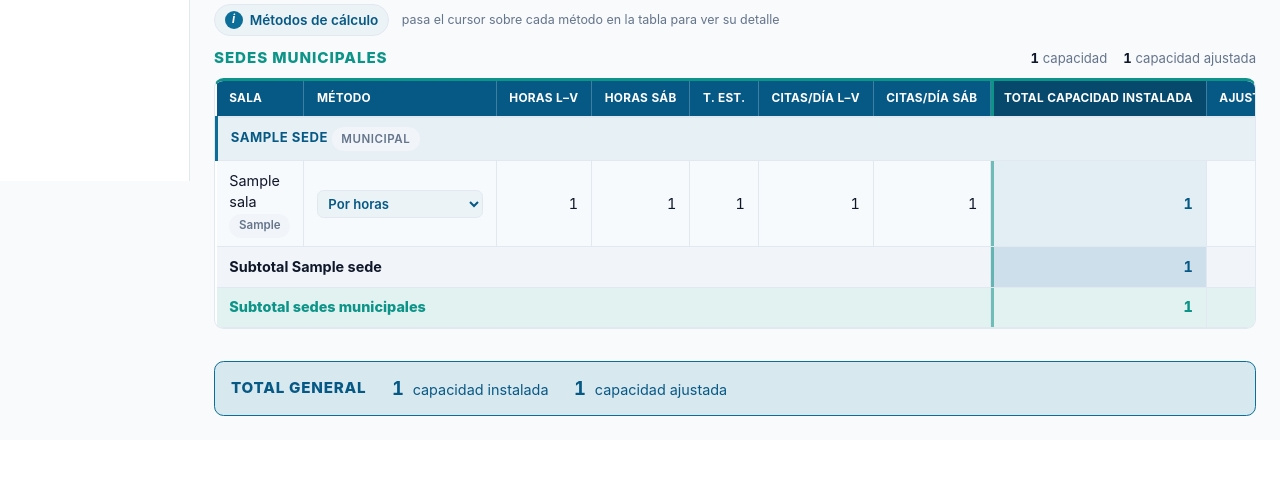
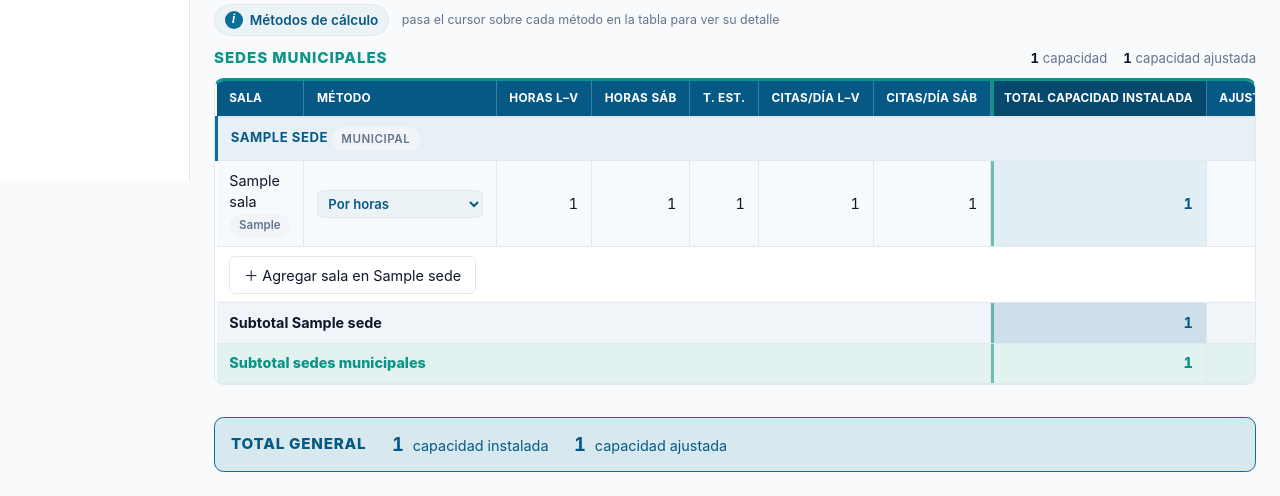
Before and after one commit to Pablo-app-developer/inocap, a Django app: page /mensual/ in a window 1280 px wide. Shown: the part 615-1111 px from the top of the page. Before the commit the page ends 1031 px from the top, so only its background shows below. Run offline with Django 5.2, Linux system fonts and the light colour scheme; a user stored in the database is signed in; tables that the repository leaves empty hold one stand-in row (values such as "Sample post").

Commit message:
Agregar botón "+ agregar sala" en Capacidad instalada mensual
Antes solo se podían crear salas nuevas desde /admin/. Ahora cada
grupo de sede tiene un botón que crea la Sala y su CapacidadSala en
cero para el mes en curso (igual que una sala nueva al correr
crear_mes), lista para llenarse con "Editar".

Co-Authored-By: Claude Sonnet 5 <noreply@anthropic.com>

```diff
--- /dev/null
+++ b/apps/capacidad/templates/capacidad/partials/_fila_agregar_sala_boton.html
@@ -0,0 +1,10 @@
+{% load l10n %}
+<tr id="agregar-sala-{{ sede.id }}" class="fila-agregar">
+  <td colspan="13">
+    <button class="btn" type="button"
+            hx-get="{% url 'capacidad:agregar_sala' sede.id %}?unidad={{ unidad.id }}&anio={{ anio|unlocalize }}&mes={{ mes }}"
+            hx-target="#agregar-sala-{{ sede.id }}" hx-swap="outerHTML">
+      ＋ Agregar sala en {{ sede.nombre }}
+    </button>
+  </td>
+</tr>
--- a/apps/capacidad/templates/capacidad/partials/_tabla.html
+++ b/apps/capacidad/templates/capacidad/partials/_tabla.html
@@ -44,6 +44,7 @@
         {% for cap in g.filas %}
           {% include "capacidad/partials/_fila.html" %}
         {% endfor %}
+        {% include "capacidad/partials/_fila_agregar_sala_boton.html" with sede=g.sede unidad=vm.unidad anio=vm.anio mes=vm.mes %}
         <tr class="total">
           <td colspan="7">Subtotal {{ g.sede.nombre }}</td>
           <td class="num col-hl">{{ g.subtotal_citas_mes }}</td>
--- a/apps/capacidad/urls.py
+++ b/apps/capacidad/urls.py
@@ -11,6 +11,11 @@ urlpatterns = [
     path("capacidad/<int:pk>/editar/", views.editar_capacidad, name="editar_capacidad"),
     path("capacidad/<int:pk>/metodo/", views.cambiar_metodo, name="cambiar_metodo"),
     path("capacidad/<int:pk>/fila/", views.fila_capacidad, name="fila_capacidad"),
+    path("sede/<int:sede_id>/salas/agregar/", views.agregar_sala, name="agregar_sala"),
+    path(
+        "sede/<int:sede_id>/salas/agregar/cancelar/",
+        views.cancelar_agregar_sala, name="cancelar_agregar_sala",
+    ),
     path("novedades/", views.novedades, name="novedades"),
     path("novedades/agregar/<int:cap_id>/", views.agregar_novedad, name="agregar_novedad"),
     path("novedades/<int:pk>/eliminar/", views.eliminar_novedad, name="eliminar_novedad"),
--- a/apps/capacidad/views.py
+++ b/apps/capacidad/views.py
@@ -18,10 +18,10 @@ from django.urls import reverse
 from django.views.decorators.http import require_POST
 
 from apps.core import accesos
-from apps.core.models import MetodoCalculo, UnidadNegocio
+from apps.core.models import MetodoCalculo, Sala, Sede, UnidadNegocio
 
 from . import selectors
-from .forms import CapacidadSalaForm, CapacidadSemanalForm, NovedadForm
+from .forms import CapacidadSalaForm, CapacidadSemanalForm, NovedadForm, SalaForm
 from .models import MESES, CapacidadSala, Novedad, ParametroMensual, Signo, TipoNovedad
 from .services import meses, orm
 
@@ -189,6 +189,60 @@ def fila_capacidad(request, pk):
     )
     accesos.verificar_acceso(request.user, cap.sala.unidad_negocio)
     return render(request, "capacidad/partials/_fila.html", {"cap": cap})
+
+
+def _contexto_agregar_sala(request, sede_id):
+    """Resuelve (sede, unidad, anio, mes) desde GET o POST y valida acceso."""
+    sede = get_object_or_404(Sede, pk=sede_id)
+    datos = request.POST if request.method == "POST" else request.GET
+    unidad = get_object_or_404(UnidadNegocio, pk=datos.get("unidad"))
+    accesos.verificar_acceso(request.user, unidad)
+    anio = _entero(datos.get("anio"), 0)
+    mes = _entero(datos.get("mes"), 0)
+    return sede, unidad, anio, mes
+
+
+@login_required
+def agregar_sala(request, sede_id):
+    """Alta de una sala/ítem nuevo en una sede, con capacidad en cero para el
+    mes en curso (se llena luego con "Editar", igual que una sala nueva
+    creada al correr `crear_mes`)."""
+    sede, unidad, anio, mes = _contexto_agregar_sala(request, sede_id)
+    parametro = get_object_or_404(ParametroMensual, unidad_negocio=unidad, anio=anio, mes=mes)
+
+    if request.method == "POST":
+        form = SalaForm(request.POST)
+        if form.is_valid():
+            sala = form.save(commit=False)
+            sala.unidad_negocio = unidad
+            sala.sede = sede
+            sala.orden = Sala.objects.filter(sede=sede, unidad_negocio=unidad).count()
+            sala.save()
+            cap = CapacidadSala.objects.create(sala=sala, parametro=parametro)
+            orm.recalcular(cap)
+            ctx = _tabla_context(unidad, anio, mes)
+            ctx["fila_actualizada_id"] = cap.id
+            return render(request, "capacidad/partials/_tabla.html", ctx)
+    else:
+        metodo_inicial = (
+            MetodoCalculo.POR_DIA_SEMANA if sede.es_municipal else MetodoCalculo.POR_HORAS
+        )
+        form = SalaForm(initial={"metodo_calculo": metodo_inicial})
+
+    return render(
+        request, "capacidad/partials/_fila_agregar_sala.html",
+        {"form": form, "sede": sede, "unidad": unidad, "anio": anio, "mes": mes},
+    )
+
+
+@login_required
+def cancelar_agregar_sala(request, sede_id):
+    """Vuelve al botón "+ Agregar sala" (cancela el formulario sin guardar)."""
+    sede, unidad, anio, mes = _contexto_agregar_sala(request, sede_id)
+    return render(
+        request, "capacidad/partials/_fila_agregar_sala_boton.html",
+        {"sede": sede, "unidad": unidad, "anio": anio, "mes": mes},
+    )
 
 
 # --------------------------------------------------------------------------- #
```
Also changed, not shown: apps/capacidad/forms.py (+18 -0 lines), apps/capacidad/templates/capacidad/partials/_fila_agregar_sala.html (added, +35 -0 lines).
